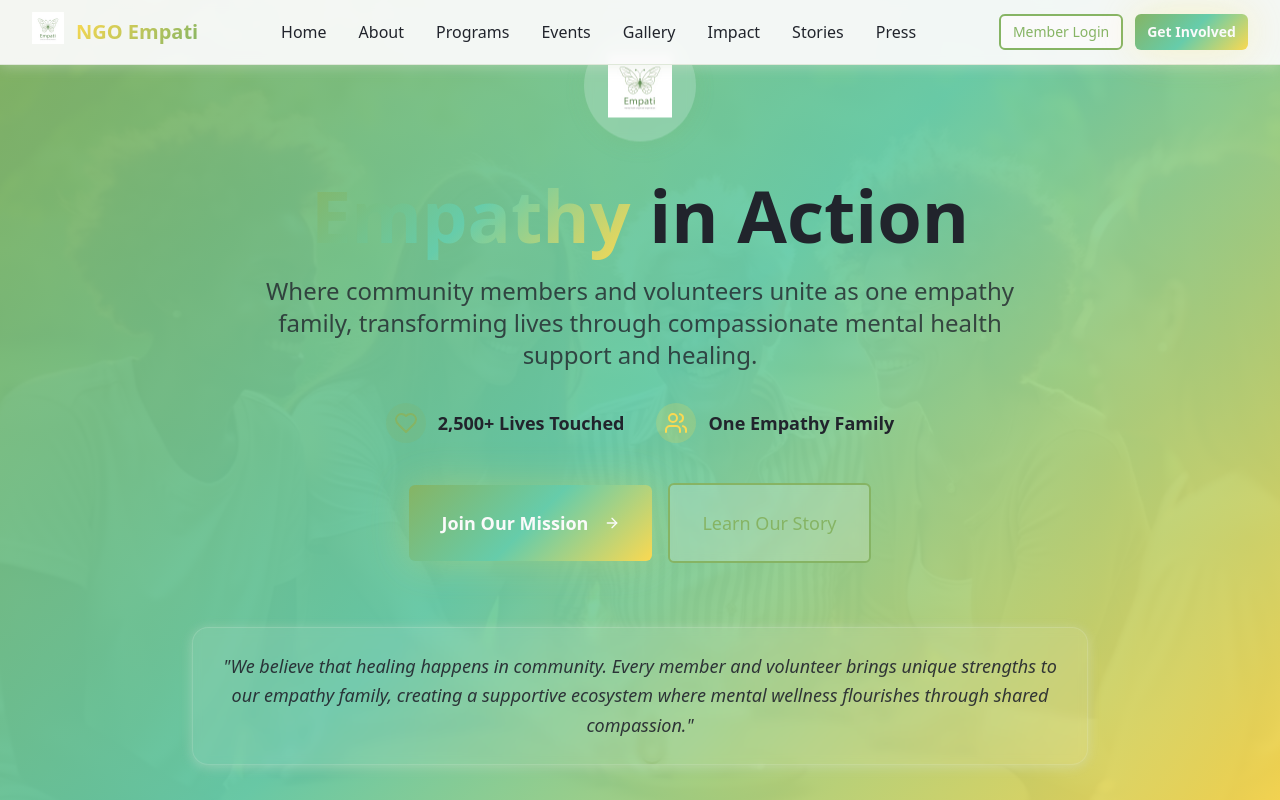
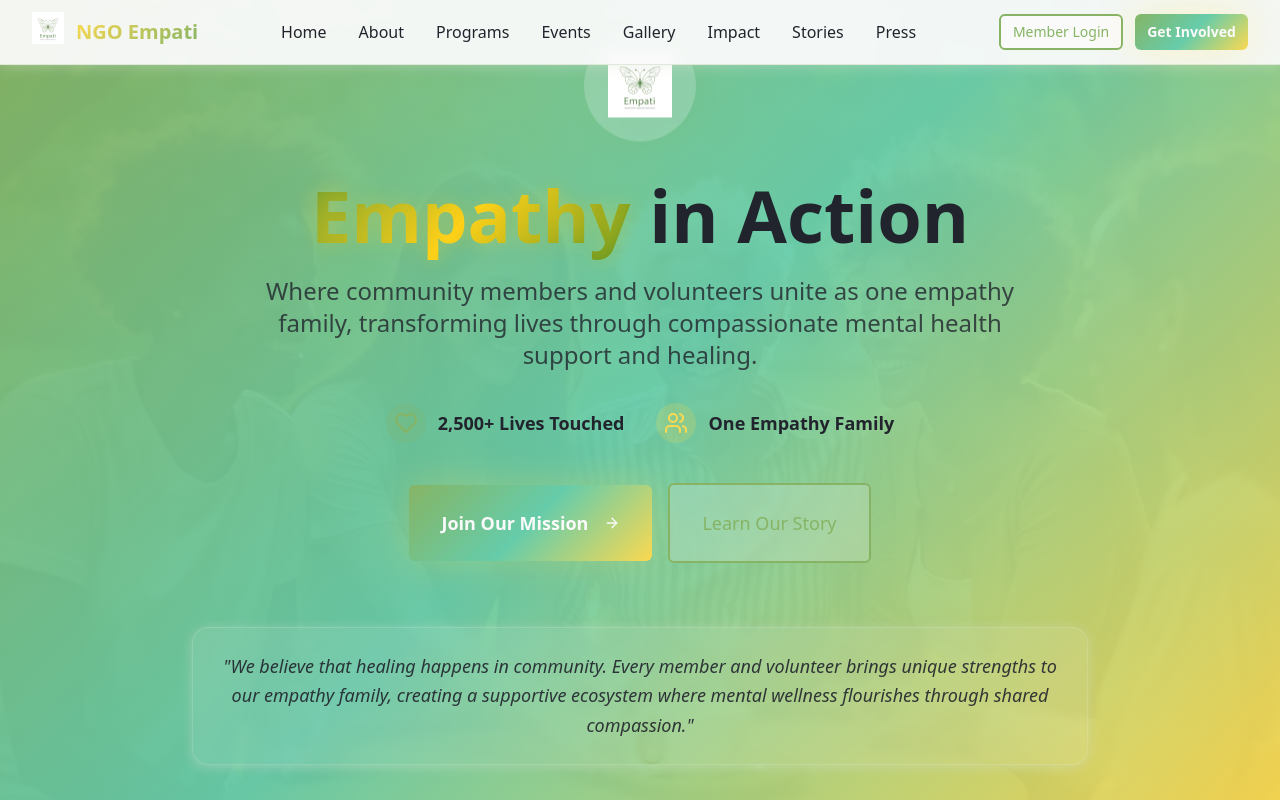
Before and after one commit to Syazwani-s246/empati-rewamp-v1, a React (Vite) app: page / in a window 1280 px wide. Shown: the top 800 px of the page. Built offline with nearby package versions, Linux system fonts and the light colour scheme.

Commit message:
Fix font color contrast
Improve font color contrast in HeroSection for better readability.

```diff
--- a/src/index.css
+++ b/src/index.css
@@ -189,10 +189,11 @@ All colors MUST be HSL.
   }
 
   .text-hero-gradient {
-    background: var(--gradient-hero);
+    background: linear-gradient(135deg, hsl(95 50% 40%) 0%, hsl(48 100% 55%) 50%, hsl(95 60% 35%) 100%);
     -webkit-background-clip: text;
     -webkit-text-fill-color: transparent;
     background-clip: text;
+    text-shadow: 0 0 20px hsl(48 100% 55% / 0.3);
   }
 
   .hover-lift {
```
